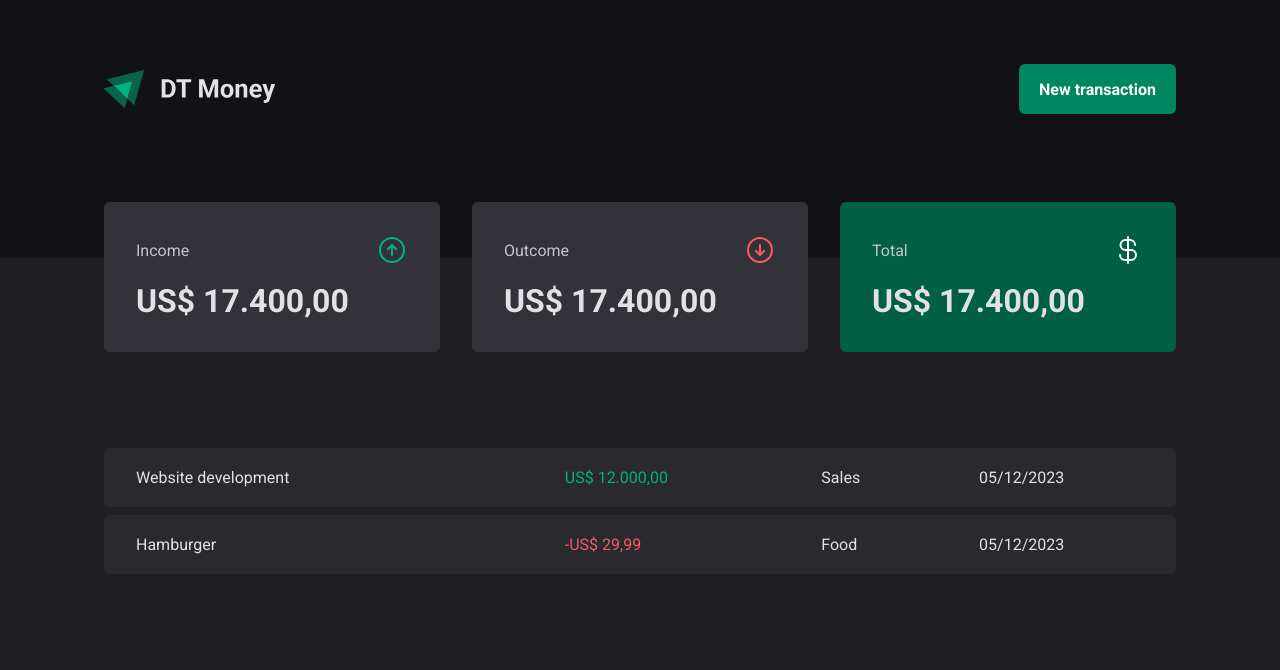
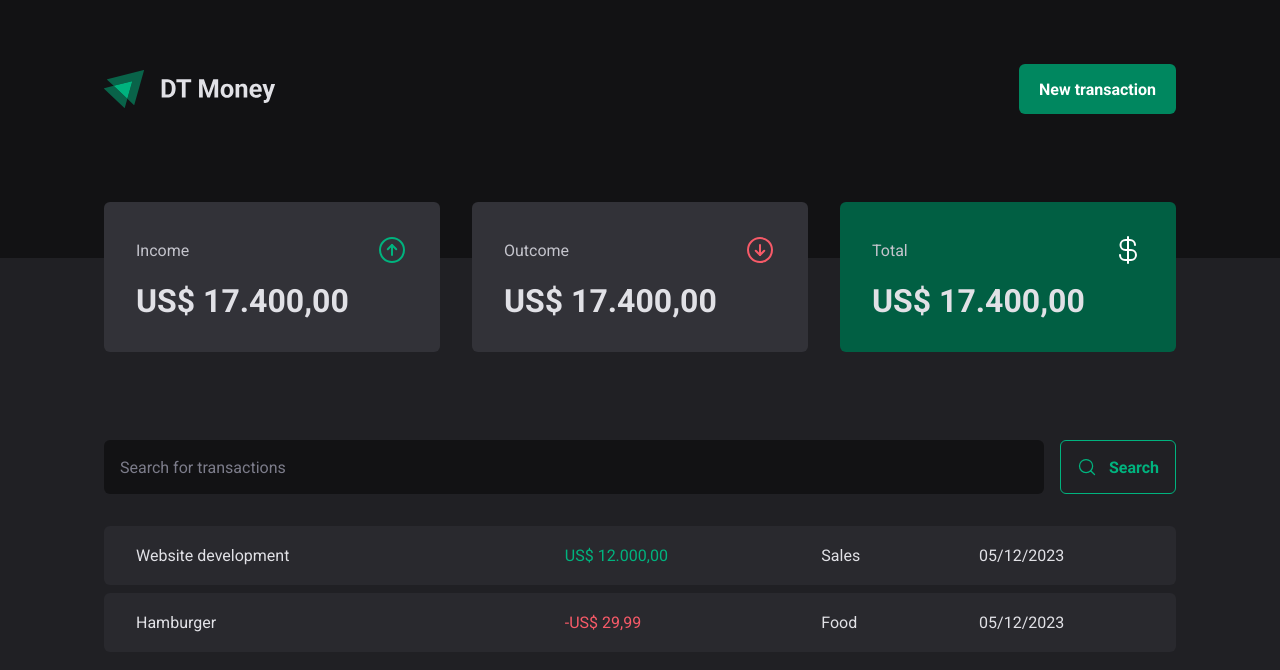
Before and after one commit to gabrielscordeiro/dt-money, a React (Vite) app: page / in a window 1280 px wide. Shown: the top 670 px of the page. Built offline with nearby package versions, Linux system fonts and the light colour scheme.

Commit message:
feat: 🎸 SearchForm component

```diff
--- /dev/null
+++ b/src/pages/Transactions/components/SearchForm/index.tsx
@@ -0,0 +1,15 @@
+import { SearchFormContainer } from "./styles.ts";
+import { MagnifyingGlass } from "phosphor-react";
+
+export const SearchForm = () => {
+    return (
+        <SearchFormContainer>
+            <input type="text" placeholder="Search for transactions" />
+
+            <button type="submit">
+                <MagnifyingGlass size={20}/>
+                Search
+            </button>
+        </SearchFormContainer>
+    )
+}
--- /dev/null
+++ b/src/pages/Transactions/components/SearchForm/styles.ts
@@ -0,0 +1,39 @@
+import styled from "styled-components";
+
+export const SearchFormContainer = styled.form`
+  display: flex;
+  gap: 1rem;
+
+  input {
+    flex: 1;
+    border-radius: 6px;
+    border: 0;
+    background: ${props => props.theme['gray-900']};
+    color: ${props => props.theme['gray-300']};
+    padding: 1rem;
+
+    &::placeholder {
+      color: ${props => props.theme['gray-500']};
+    }
+  }
+
+  button {
+    display: flex;
+    align-items: center;
+    gap: 0.75rem;
+    padding: 1rem;
+    background: transparent;
+    border: 1px solid ${props => props.theme['green-300']};
+    color: ${props => props.theme['green-300']};
+    font-weight: bold;
+    border-radius: 6px;
+    cursor: pointer;
+
+    &:hover {
+      background: ${props => props.theme['green-500']};;
+      border-color: ${props => props.theme['green-500']};
+      color: ${props => props.theme['white']};
+      transition: background 0.2s, color 0.2s, border-color 0.2s;
+    }
+  }
+`
--- a/src/pages/Transactions/index.tsx
+++ b/src/pages/Transactions/index.tsx
@@ -1,6 +1,7 @@
 import { Header } from "../../components/Header";
 import { Summary } from "../../components/Summary";
 import { PriceHighlight, TransactionsContainer, TransactionsTable } from "./styles.ts";
+import { SearchForm } from "./components/SearchForm";
 
 export const Transactions = () => {
     return (
@@ -8,6 +9,7 @@
             <Header/>
             <Summary/>
             <TransactionsContainer>
+                <SearchForm />
                 <TransactionsTable>
                     <tbody>
                         <tr>
--- a/src/pages/Transactions/styles.ts
+++ b/src/pages/Transactions/styles.ts
@@ -11,6 +11,7 @@
   width: 100%;
   border-collapse: separate;
   border-spacing: 0 0.5rem;
+  margin-top: 1.5rem;
 
   td {
     padding: 1.25rem 2rem;
```
